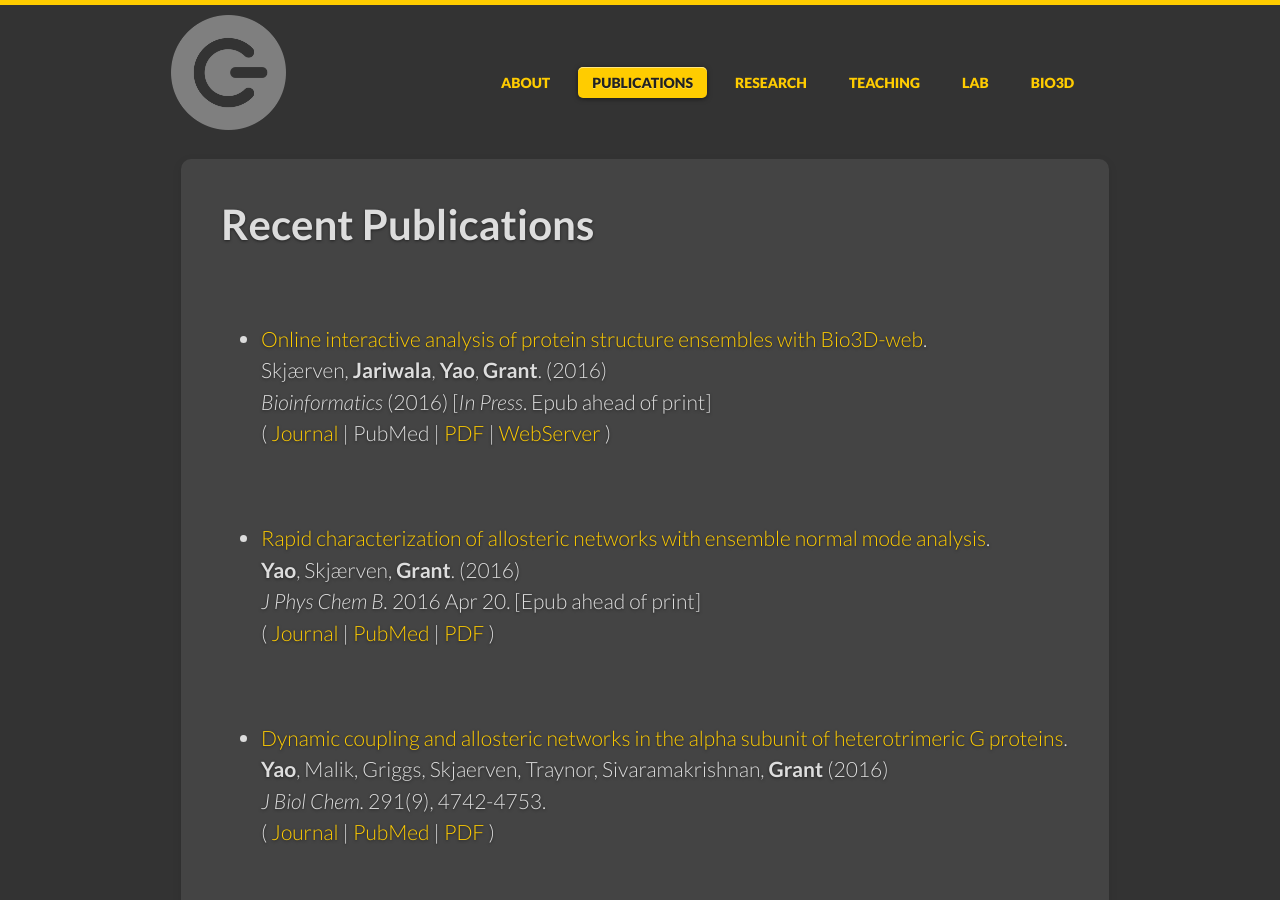
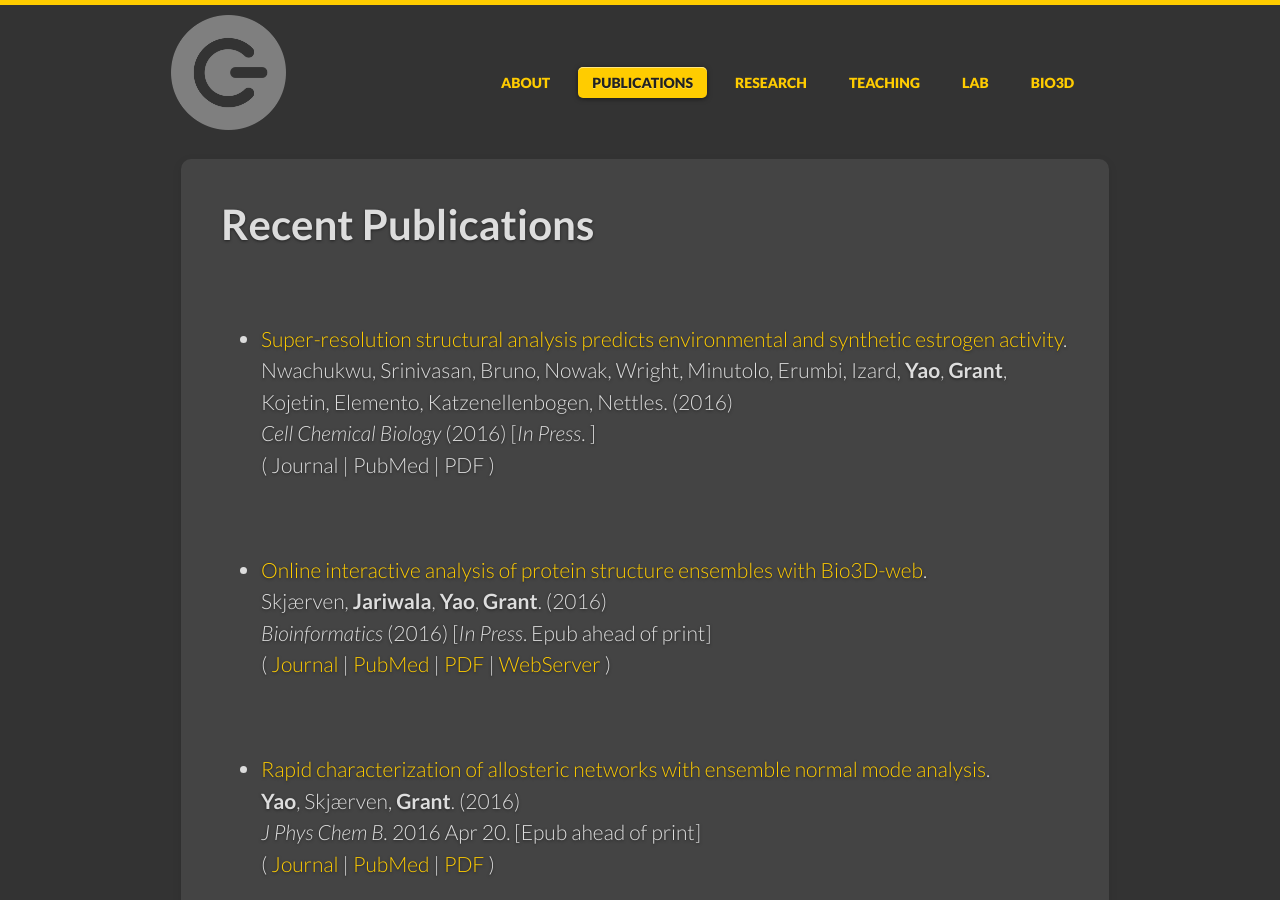
Before and after one commit to bioboot/newlabsite, a Jekyll site: the page built from publications/index.md, in a window 1280 px wide and 900 px high. Built offline with Jekyll 4.4.1, drawn with Linux system fonts in a browser that asks for light colours.

Commit message:
Add new publication with Kendall

```diff
--- a/publications/index.md
+++ b/publications/index.md
@@ -5,10 +5,17 @@
 
 <br/>
 
-*   [Online interactive analysis of protein structure ensembles with Bio3D-web](http://bioinformatics.oxfordjournals.org/cgi/content/abstract/btw482).
+*   [Super-resolution structural analysis predicts environmental and synthetic estrogen activity]().
+    Nwachukwu, Srinivasan, Bruno, Nowak, Wright, Minutolo, Erumbi, Izard, **Yao**,  **Grant**, Kojetin, Elemento, Katzenellenbogen, Nettles. (2016)
+    _Cell Chemical Biology_ (2016) [_In Press_. ]
+    ( Journal | PubMed | PDF )
+
+<br/>
+
+*   [Online interactive analysis of protein structure ensembles with Bio3D-web](http://bioinformatics.oxfordjournals.org/content/early/2016/07/18/bioinformatics.btw482).
     Skjærven, **Jariwala**, **Yao**, **Grant**. (2016)
     _Bioinformatics_ (2016) [_In Press_. Epub ahead of print]
-    ( [Journal](http://bioinformatics.oxfordjournals.org/cgi/content/abstract/btw482) | PubMed | [PDF](http://bioinformatics.oxfordjournals.org/cgi/reprint/btw482) | [WebServer](http://thegrantlab.org/bio3d/webapps) )
+    ( [Journal](http://bioinformatics.oxfordjournals.org/content/early/2016/07/18/bioinformatics.btw482) | [PubMed](https://www.ncbi.nlm.nih.gov/pubmed/27423893?dopt=Abstract) | [PDF](http://bioinformatics.oxfordjournals.org/content/early/2016/07/18/bioinformatics.btw482.full.pdf+html) | [WebServer](http://thegrantlab.org/bio3d/webapps) )
 
 <br/>
 
```
